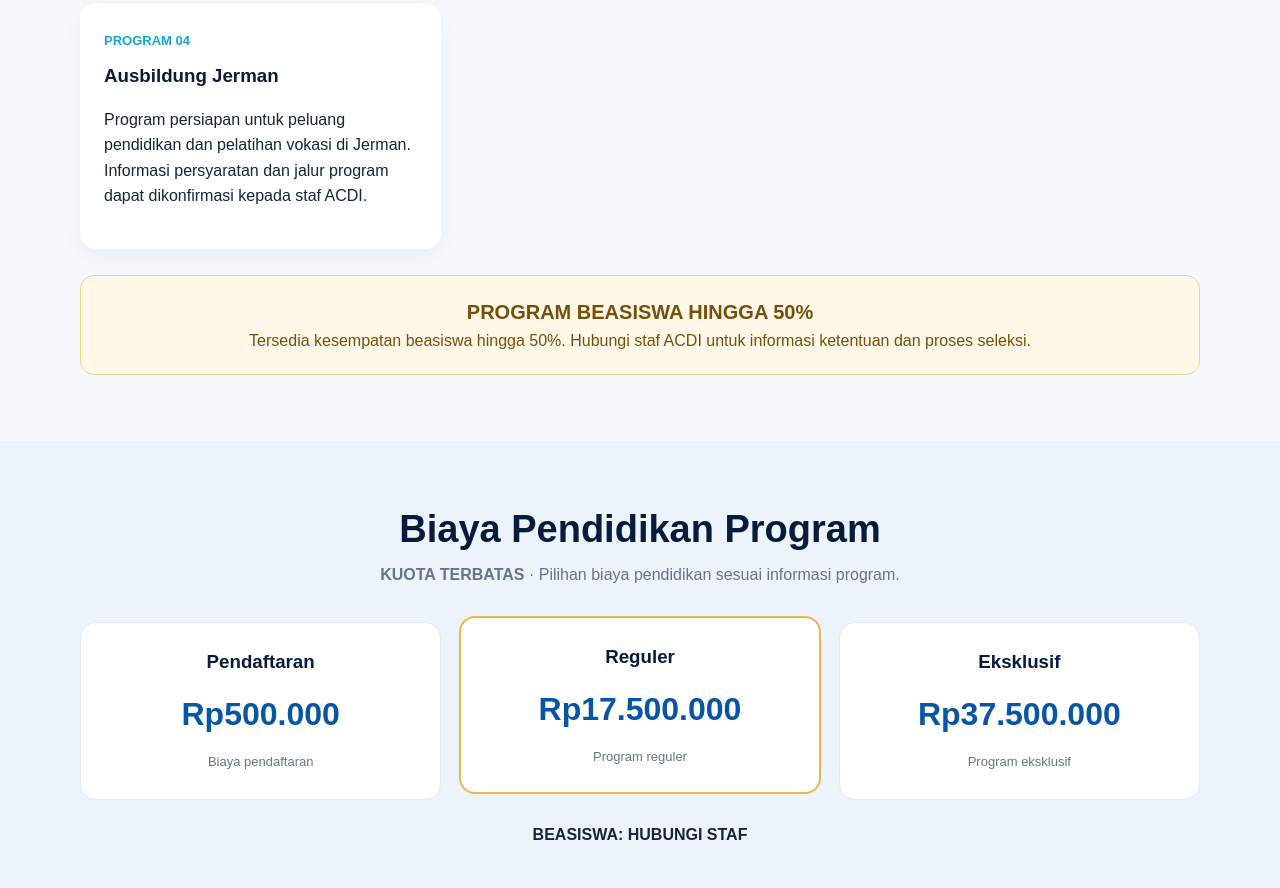
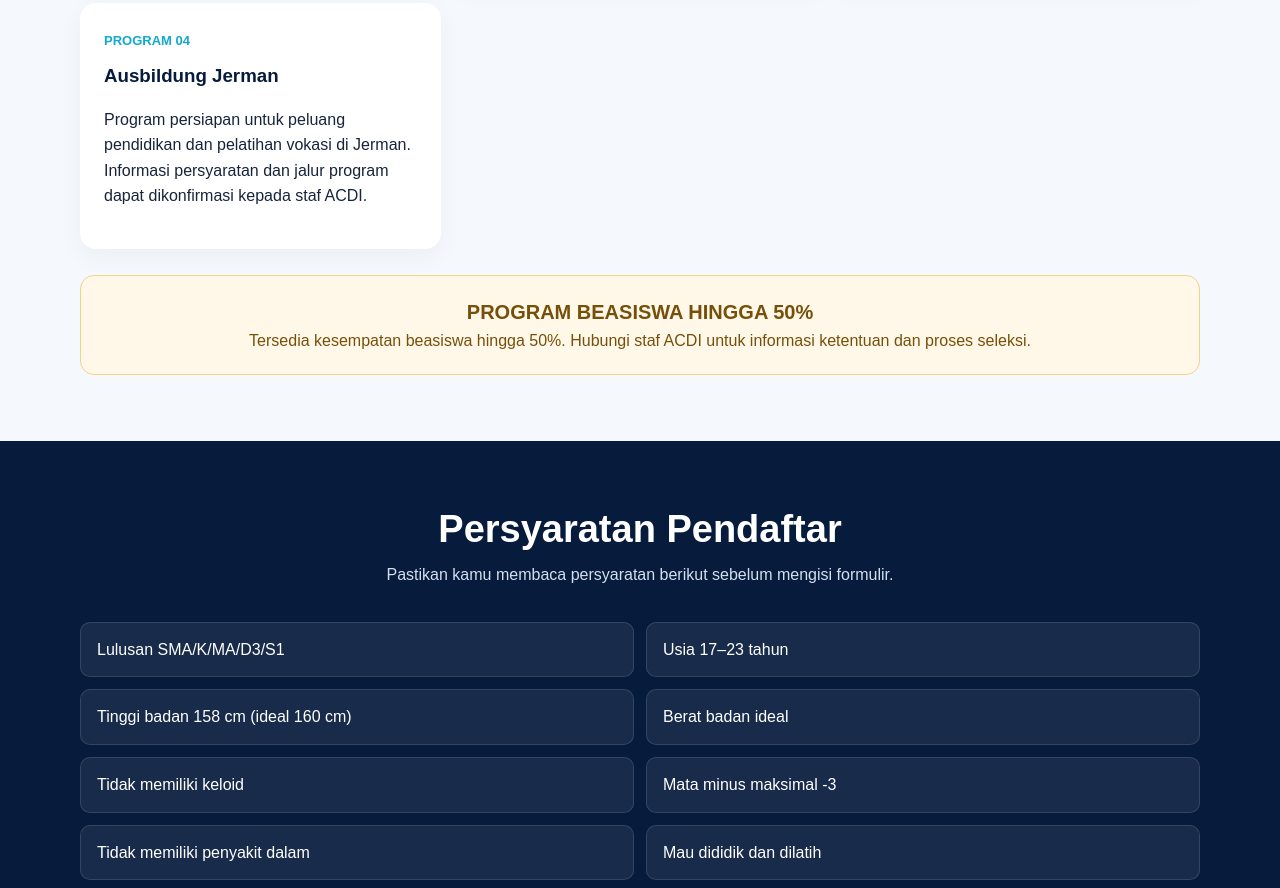
Before and after one commit to hubbyaviasi/ACDI, a plain HTML site: page public/index.html in a window 1280 px wide. Shown: the part 1912-2800 px from the top of the page. Drawn offline with Linux system fonts and the light colour scheme.

Commit message:
Update index.html

```diff
--- a/public/index.html
+++ b/public/index.html
@@ -1,4 +1,3 @@
-
 <!DOCTYPE html>
 <html lang="id">
 <head>
@@ -7,7 +6,7 @@
 
 <title>ACDI Cimahi - Pendaftaran Program Pendidikan dan Pelatihan</title>
 
-<meta name="description" content="Academy Creative Digital Indonesia (ACDI) di Cimahi, Jawa Barat. Informasi program pendidikan, pelatihan, biaya, persyaratan, dan pendaftaran peserta.">
+<meta name="description" content="Academy Creative Digital Indonesia (ACDI) di Cimahi, Jawa Barat. Informasi program pendidikan, pelatihan, persyaratan, beasiswa, dan pendaftaran peserta.">
 
 <meta name="robots" content="index, follow">
 <meta name="googlebot" content="index, follow">
@@ -17,7 +16,7 @@
 
 <meta property="og:type" content="website">
 <meta property="og:title" content="ACDI Cimahi - Pendaftaran Program Pendidikan">
-<meta property="og:description" content="Informasi program pendidikan, pelatihan, biaya, dan pendaftaran Academy Creative Digital Indonesia di Cimahi, Jawa Barat.">
+<meta property="og:description" content="Informasi program pendidikan, pelatihan, beasiswa, dan pendaftaran Academy Creative Digital Indonesia di Cimahi, Jawa Barat.">
 <meta property="og:url" content="https://daftaracdi.my.id/">
 <meta property="og:site_name" content="Academy Creative Digital Indonesia">
 <meta name="twitter:card" content="summary">
@@ -31,7 +30,7 @@
   "name": "Academy Creative Digital Indonesia",
   "alternateName": "ACDI",
   "url": "https://daftaracdi.my.id/",
-  "description": "Informasi program pendidikan, pelatihan, biaya, persyaratan, dan pendaftaran Academy Creative Digital Indonesia di Cimahi, Jawa Barat.",
+  "description": "Informasi program pendidikan, pelatihan, persyaratan, beasiswa, dan pendaftaran Academy Creative Digital Indonesia di Cimahi, Jawa Barat.",
   "address": {
     "@type": "PostalAddress",
     "streetAddress": "Jl. HMS Mintareja Sarjana Hukum No. 1, Baros",
@@ -247,42 +246,6 @@ color:var(--navy);
 margin:8px 0
 }
 
-.pricegrid{
-display:grid;
-grid-template-columns:repeat(3,1fr);
-gap:18px
-}
-
-.price{
-background:#fff;
-border-radius:16px;
-padding:24px;
-text-align:center;
-border:1px solid #e4eaf2
-}
-
-.price.featured{
-border:2px solid var(--gold);
-transform:translateY(-6px)
-}
-
-.price h3{
-margin:0;
-color:var(--navy)
-}
-
-.amount{
-font-size:clamp(24px,3vw,32px);
-font-weight:900;
-color:var(--blue);
-margin:12px 0
-}
-
-.note{
-font-size:13px;
-color:var(--muted)
-}
-
 .criteria{
 background:var(--navy);
 color:#fff
@@ -347,6 +310,11 @@ border:0;
 border-radius:10px
 }
 
+.note{
+font-size:13px;
+color:var(--muted)
+}
+
 .cta{
 background:linear-gradient(120deg,#061a39,#0756a5);
 color:#fff;
@@ -388,12 +356,9 @@ background-position:58% center
 
 .trustgrid,
 .programs,
-.pricegrid,
 .checkgrid{
 grid-template-columns:1fr
 }
-
-.price.featured{transform:none}
 
 .facilities{
 grid-template-columns:repeat(2,1fr)
@@ -425,7 +390,6 @@ section{padding:48px 0}
 <nav class="navlinks">
 <a href="#profil">Profil</a>
 <a href="#program">Program</a>
-<a href="#biaya">Biaya</a>
 <a href="#syarat">Persyaratan</a>
 <a href="#daftar">Pendaftaran</a>
 </nav>
@@ -543,43 +507,6 @@ section{padding:48px 0}
 </div>
 </section>
 
-<section id="biaya" style="background:#edf3fa">
-<div class="wrap">
-
-<div class="section-title">
-<h2>Biaya Pendidikan Program</h2>
-<p><strong>KUOTA TERBATAS</strong> · Pilihan biaya pendidikan sesuai informasi program.</p>
-</div>
-
-<div class="pricegrid">
-
-<div class="price">
-<h3>Pendaftaran</h3>
-<div class="amount">Rp500.000</div>
-<div class="note">Biaya pendaftaran</div>
-</div>
-
-<div class="price featured">
-<h3>Reguler</h3>
-<div class="amount">Rp17.500.000</div>
-<div class="note">Program reguler</div>
-</div>
-
-<div class="price">
-<h3>Eksklusif</h3>
-<div class="amount">Rp37.500.000</div>
-<div class="note">Program eksklusif</div>
-</div>
-
-</div>
-
-<p style="text-align:center;margin-top:22px">
-<strong>BEASISWA: HUBUNGI STAF</strong>
-</p>
-
-</div>
-</section>
-
 <section class="criteria" id="syarat">
 <div class="wrap">
 
@@ -676,7 +603,7 @@ buka formulir di tab baru
 
 <h2>Khusus Cimahi, Hubungi Kami</h2>
 
-<p>Ingin bertanya tentang program, biaya, beasiswa, atau proses pendaftaran?</p>
+<p>Ingin bertanya tentang program, beasiswa, atau proses pendaftaran?</p>
 
 <a class="btn"
 href="https://wa.me/6289626580006?text=Halo%20ACDI%2C%20saya%20ingin%20bertanya%20tentang%20program%20pendidikan."
@@ -721,11 +648,11 @@ Jl. HMS Mintareja Sarjana Hukum No. 1, Baros,
 Kec. Cimahi Tengah, Kota Cimahi, Jawa Barat 40521
 
 <div class="smallprint">
-Informasi program, biaya, persyaratan, fasilitas, dan nomor legalitas pada halaman ini ditampilkan berdasarkan materi yang diberikan oleh pengelola. Silakan konfirmasi rincian terbaru kepada staf ACDI sebelum melakukan pembayaran atau pendaftaran.
+Informasi program, persyaratan, fasilitas, dan nomor legalitas pada halaman ini ditampilkan berdasarkan materi yang diberikan oleh pengelola. Silakan konfirmasi rincian terbaru kepada staf ACDI sebelum melakukan pendaftaran.
 </div>
 
 </div>
 </footer>
 
 </body>
-</html>
+  </html>
```
